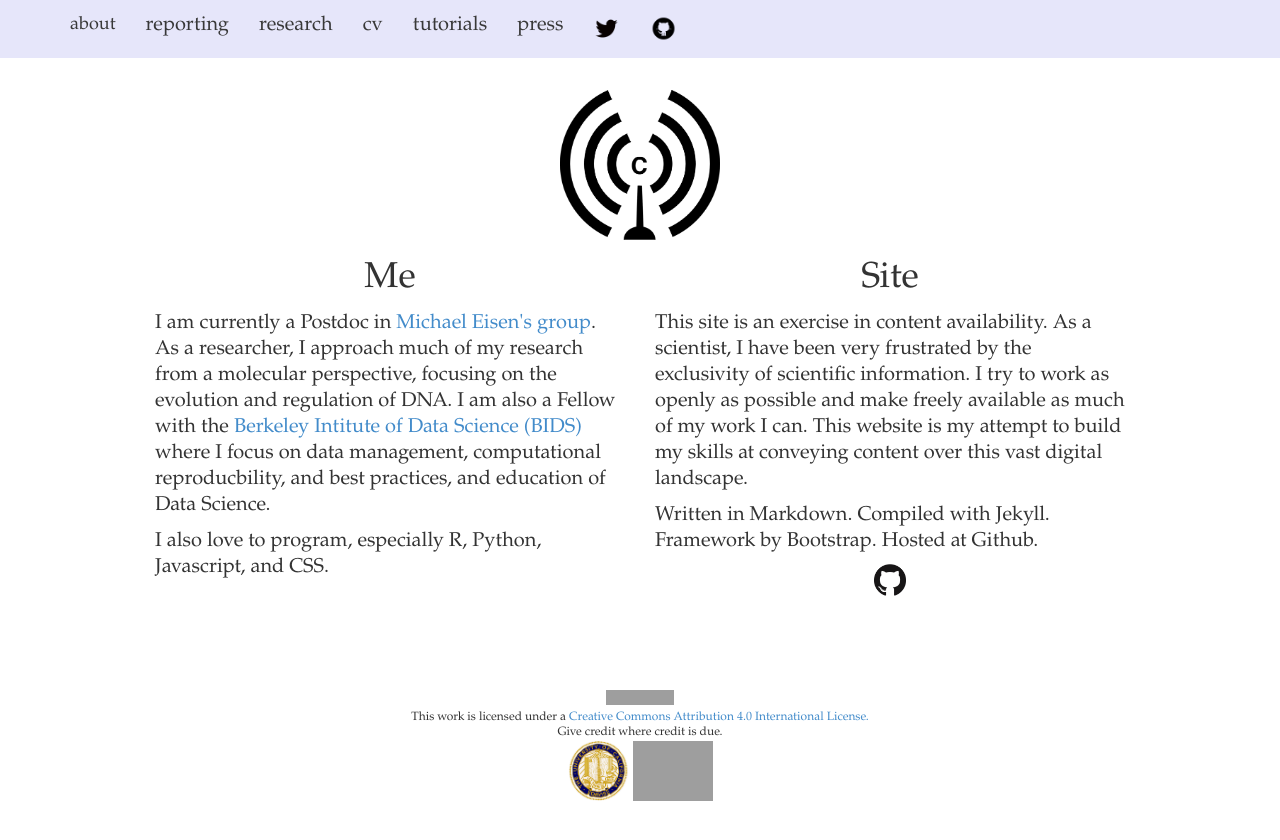
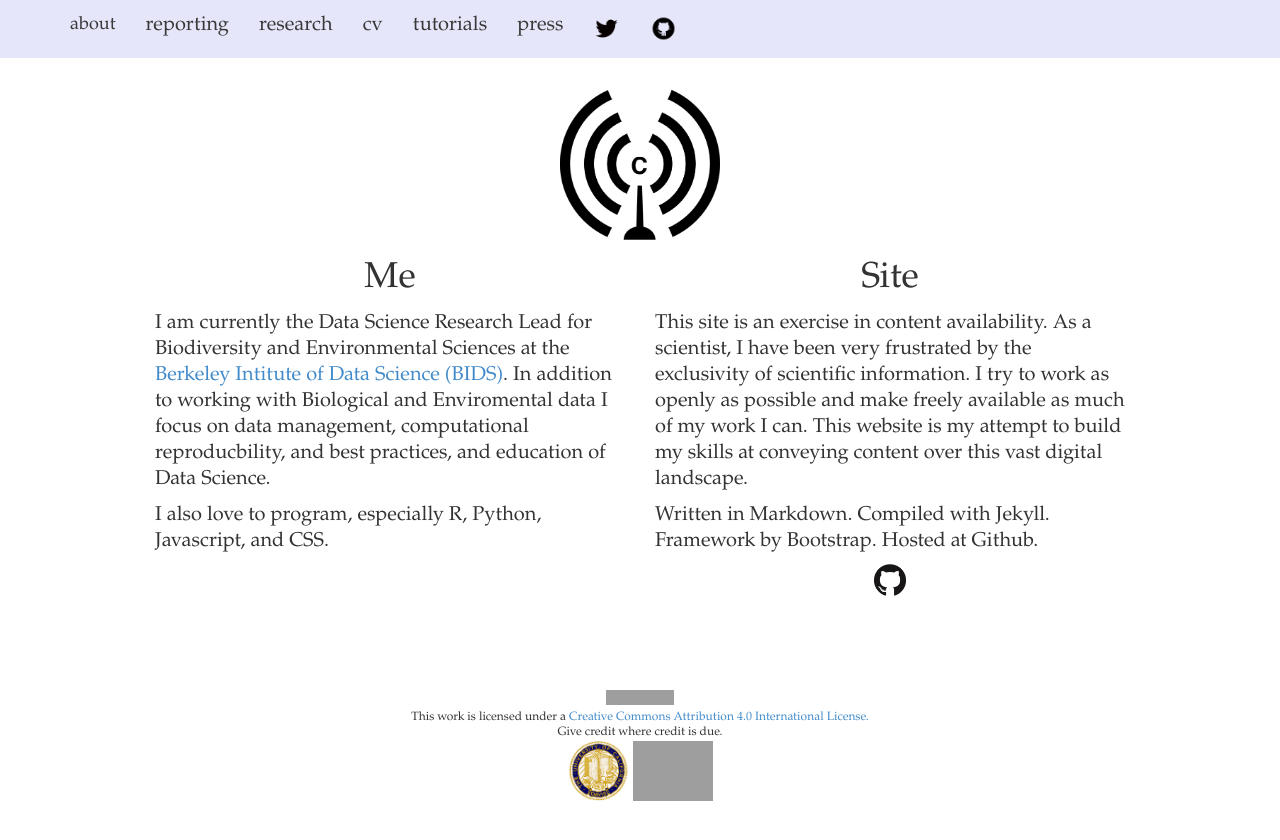
Before and after one commit to iamciera/creports, a Jekyll site: the page built from index.html, in a window 1280 px wide. Shown: the top 840 px of the page. Built offline with Jekyll 4.4.1, drawn with Linux system fonts in a browser that asks for light colours; nearby versions of some CDN libraries; the list of posts is cut into pages by our own code; grey boxes are pictures that could not be loaded.

Commit message:
updated home page

```diff
--- a/index.html
+++ b/index.html
@@ -25,7 +25,7 @@ layout: default
                 </div>
 
             	<p>
-            	I am currently a Postdoc in <a href = "http://eisenlab.org/">Michael Eisen's group</a>. As a researcher, I approach much of my research from a molecular perspective, focusing on the evolution and regulation of DNA. I am also a Fellow with the  <a href = "https://bids.berkeley.edu/">Berkeley Intitute of Data Science (BIDS)</a> where I focus on data management, computational reproducbility, and best practices, and education of Data Science.
+            	I am currently the Data Science Research Lead for Biodiversity and Environmental Sciences at the <a href = "https://bids.berkeley.edu/">Berkeley Intitute of Data Science (BIDS)</a>.  In addition to working with Biological and Enviromental data I focus on data management, computational reproducbility, and best practices, and education of Data Science.
 
                 <p>I also love to program, especially R, Python, Javascript, and CSS.</p>
             	</p>
```
